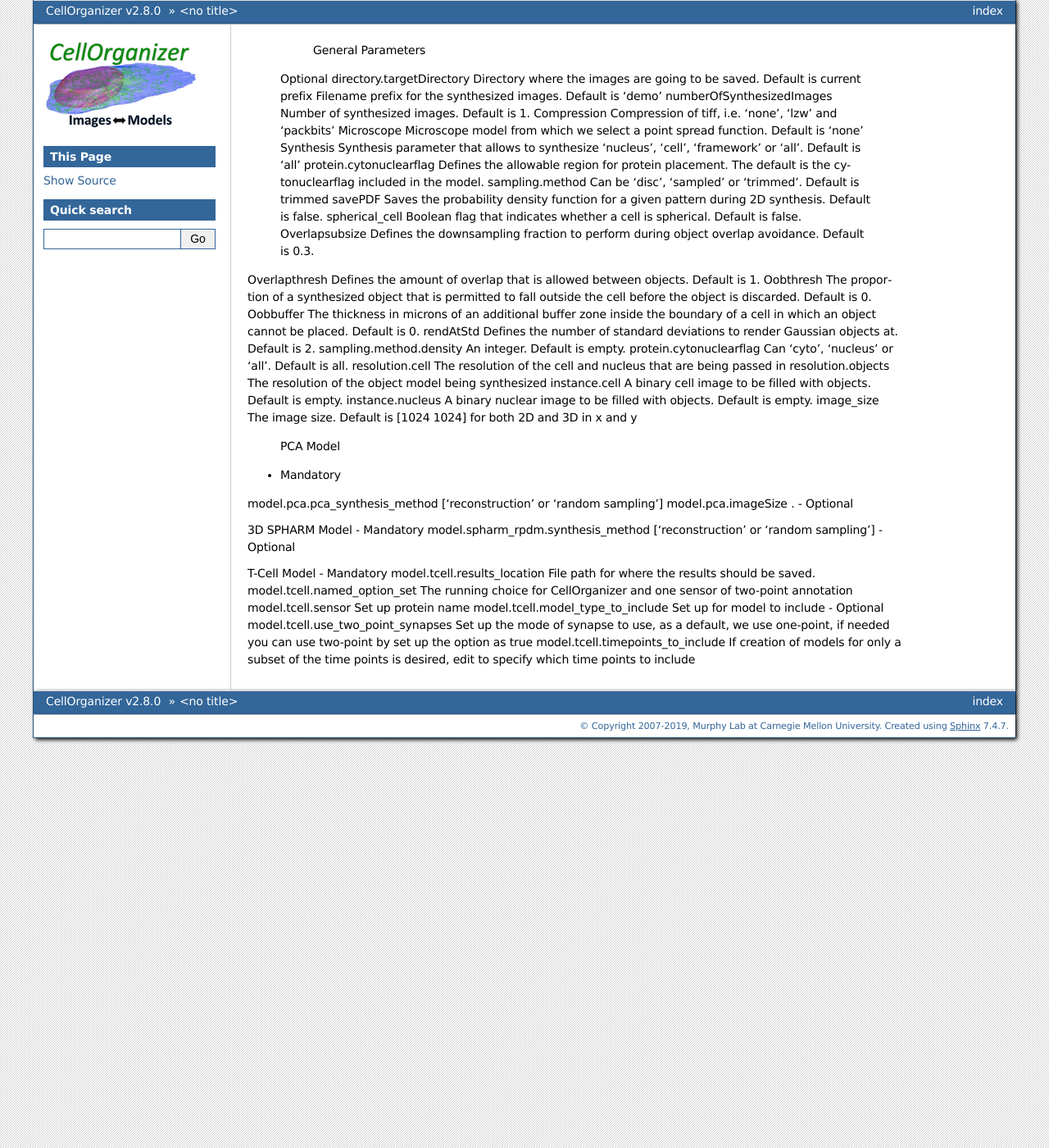
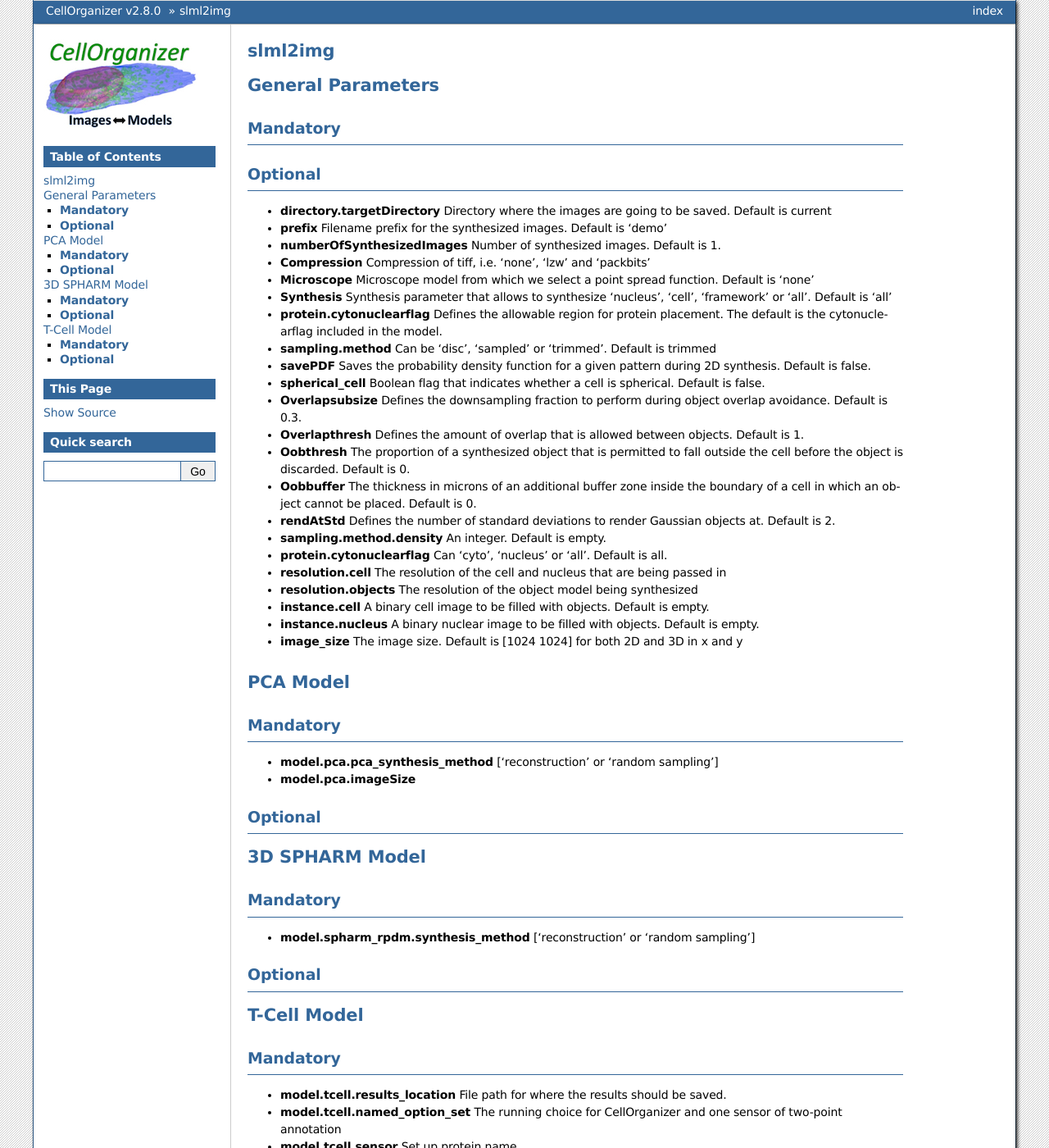
Before and after one commit to murphygroup/cellorganizer-documentation_old, a Sphinx documentation site: the page built from source/chapters/Cellorganizer_main_process/slml2img_model_options.rst, in a window 1280 px wide and 1400 px high. Shown: the whole window at 82% size. Built offline with Sphinx 7.4.7, drawn with Linux system fonts in a browser that asks for light colours; some of the changed text lies outside the part shown.

Commit message:
Update slml2img_model_options.rst still need to editit.

```diff
--- a/source/chapters/Cellorganizer_main_process/slml2img_model_options.rst
+++ b/source/chapters/Cellorganizer_main_process/slml2img_model_options.rst
@@ -1,47 +1,77 @@
-         General Parameters
-	Optional
-	directory.targetDirectory Directory where the images are going to be saved. Default is current
-	prefix Filename prefix for the synthesized images. Default is 'demo'
-	numberOfSynthesizedImages Number of synthesized images. Default is 1.
-	Compression Compression of tiff, i.e. 'none', 'lzw' and 'packbits'
-	Microscope Microscope model from which we select a point spread function. Default is 'none'
-	Synthesis Synthesis parameter that allows to synthesize 'nucleus', 'cell', 'framework' or 'all'. Default is 'all'
-	protein.cytonuclearflag Defines the allowable region for protein placement. The default is the cytonuclearflag included in the model.
-	sampling.method Can be 'disc', 'sampled' or 'trimmed'. Default is trimmed
-	savePDF Saves the probability density function for a given pattern during 2D synthesis. Default is false.
-	spherical_cell Boolean flag that indicates whether a cell is spherical. Default is false.
-	Overlapsubsize Defines the downsampling fraction to perform during object overlap avoidance. Default is 0.3.
-Overlapthresh Defines the amount of overlap that is allowed between objects. Default is 1.
-Oobthresh The proportion of a synthesized object that is permitted to fall outside the cell before the object is discarded. Default is 0.
-Oobbuffer  The thickness in microns of an additional buffer zone inside the boundary of a cell in which an object cannot be placed. Default is 0.
-rendAtStd Defines the number of standard deviations to render Gaussian objects at. Default is 2.
-sampling.method.density An integer. Default is empty.
-protein.cytonuclearflag  Can 'cyto', 'nucleus' or 'all'. Default is all.
-resolution.cell The resolution of the cell and nucleus that are being passed in
-resolution.objects  The resolution of the object model being synthesized
-instance.cell A binary cell image to be filled with objects. Default is empty.
-instance.nucleus A binary nuclear image to be filled with objects. Default is empty.
-image_size The image size. Default is [1024 1024] for both 2D and 3D in x and y
+
+slml2img
+-----
 
 
- 	PCA Model
--	Mandatory
-model.pca.pca_synthesis_method ['reconstruction' or 'random sampling']
-model.pca.imageSize
-.
--	Optional
+General Parameters
+-----
+
+**Mandatory**
+^^^^^^^^^^^^^
+
+
+**Optional**
+^^^^^^^^^^^^^
+* **directory.targetDirectory** Directory where the images are going to be saved. Default is current
+* **prefix**	 Filename prefix for the synthesized images. Default is 'demo'
+* **numberOfSynthesizedImages**	 Number of synthesized images. Default is 1.
+* **Compression**	 Compression of tiff, i.e. 'none', 'lzw' and 'packbits'
+* **Microscope**	 Microscope model from which we select a point spread function. Default is 'none'
+* **Synthesis**	 Synthesis parameter that allows to synthesize 'nucleus', 'cell', 'framework' or 'all'. Default is 'all'
+* **protein.cytonuclearflag**	 Defines the allowable region for protein placement. The default is the cytonuclearflag included in the model.
+* **sampling.method**	 Can be 'disc', 'sampled' or 'trimmed'. Default is trimmed
+* **savePDF**	 Saves the probability density function for a given pattern during 2D synthesis. Default is false.
+* **spherical_cell**	 Boolean flag that indicates whether a cell is spherical. Default is false.
+* **Overlapsubsize**	 Defines the downsampling fraction to perform during object overlap avoidance. Default is 0.3.
+* **Overlapthresh**     Defines the amount of overlap that is allowed between objects. Default is 1.
+* **Oobthresh**     The proportion of a synthesized object that is permitted to fall outside the cell before the object is discarded. Default is 0.
+* **Oobbuffer**   The thickness in microns of an additional buffer zone inside the boundary of a cell in which an object cannot be placed. Default is 0.
+* **rendAtStd**  Defines the number of standard deviations to render Gaussian objects at. Default is 2.
+* **sampling.method.density**  An integer. Default is empty.
+* **protein.cytonuclearflag**   Can 'cyto', 'nucleus' or 'all'. Default is all.
+* **resolution.cell**  The resolution of the cell and nucleus that are being passed in
+* **resolution.objects**   The resolution of the object model being synthesized
+* **instance.cell**  A binary cell image to be filled with objects. Default is empty.
+* **instance.nucleus**  A binary nuclear image to be filled with objects. Default is empty.
+* **image_size**  The image size. Default is [1024 1024] for both 2D and 3D in x and y
+
+
+
+
+
+PCA Model
+-----
+
+**Mandatory**
+^^^^^^^^^^^^^
+* **model.pca.pca_synthesis_method**  ['reconstruction' or 'random sampling']
+* **model.pca.imageSize**
+
+**Optional**
+^^^^^^^^^^^^^
+
 
 3D SPHARM Model
--	Mandatory
-model.spharm_rpdm.synthesis_method  ['reconstruction' or 'random sampling']
--	Optional
+-----
+
+**Mandatory**
+^^^^^^^^^^^^^
+* **model.spharm_rpdm.synthesis_method** ['reconstruction' or 'random sampling']
+
+**Optional**
+^^^^^^^^^^^^^
+
 
 T-Cell Model
--	Mandatory
-model.tcell.results_location File path for where the results should be saved.
-model.tcell.named_option_set The running choice for CellOrganizer and one sensor of two-point annotation
-model.tcell.sensor Set up protein name
-model.tcell.model_type_to_include Set up for model to include
--	Optional
-model.tcell.use_two_point_synapses  Set up the mode of synapse to use, as a default, we use one-point, if needed you can use two-point by set up the option as true
-model.tcell.timepoints_to_include If creation of models for only a subset of the time points is desired, edit to specify which time points to include
+-----
+**Mandatory**
+^^^^^^^^^^^^^
+* **model.tcell.results_location** File path for where the results should be saved.
+* **model.tcell.named_option_set** The running choice for CellOrganizer and one sensor of two-point annotation
+* **model.tcell.sensor** Set up protein name
+* **model.tcell.model_type_to_include** Set up for model to include
+
+**Optional**
+^^^^^^^^^^^^^
+* **model.tcell.use_two_point_synapses** Set up the mode of synapse to use, as a default, we use one-point, if needed you can use two-point by set up the option as true
+* **model.tcell.timepoints_to_include** If creation of models for only a subset of the time points is desired, edit to specify which time points to include
```
